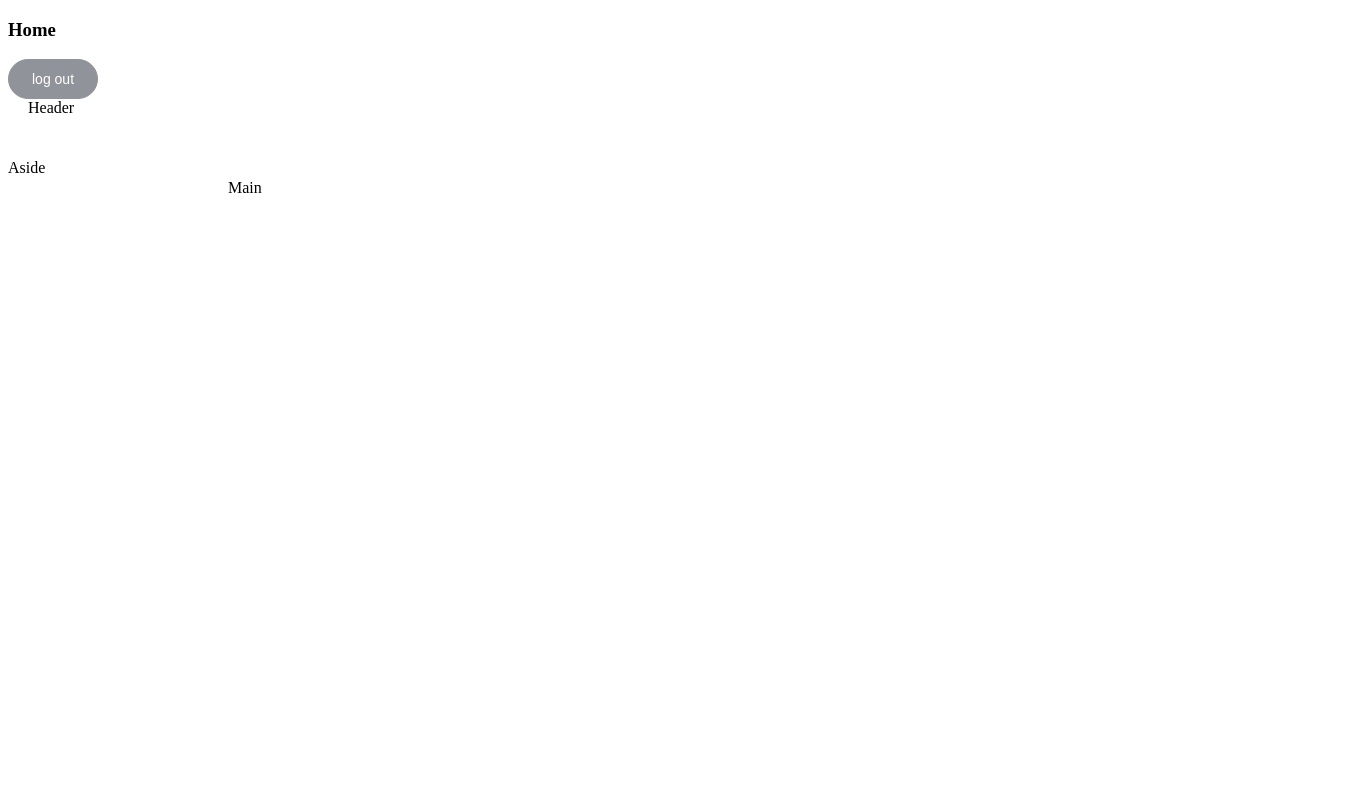
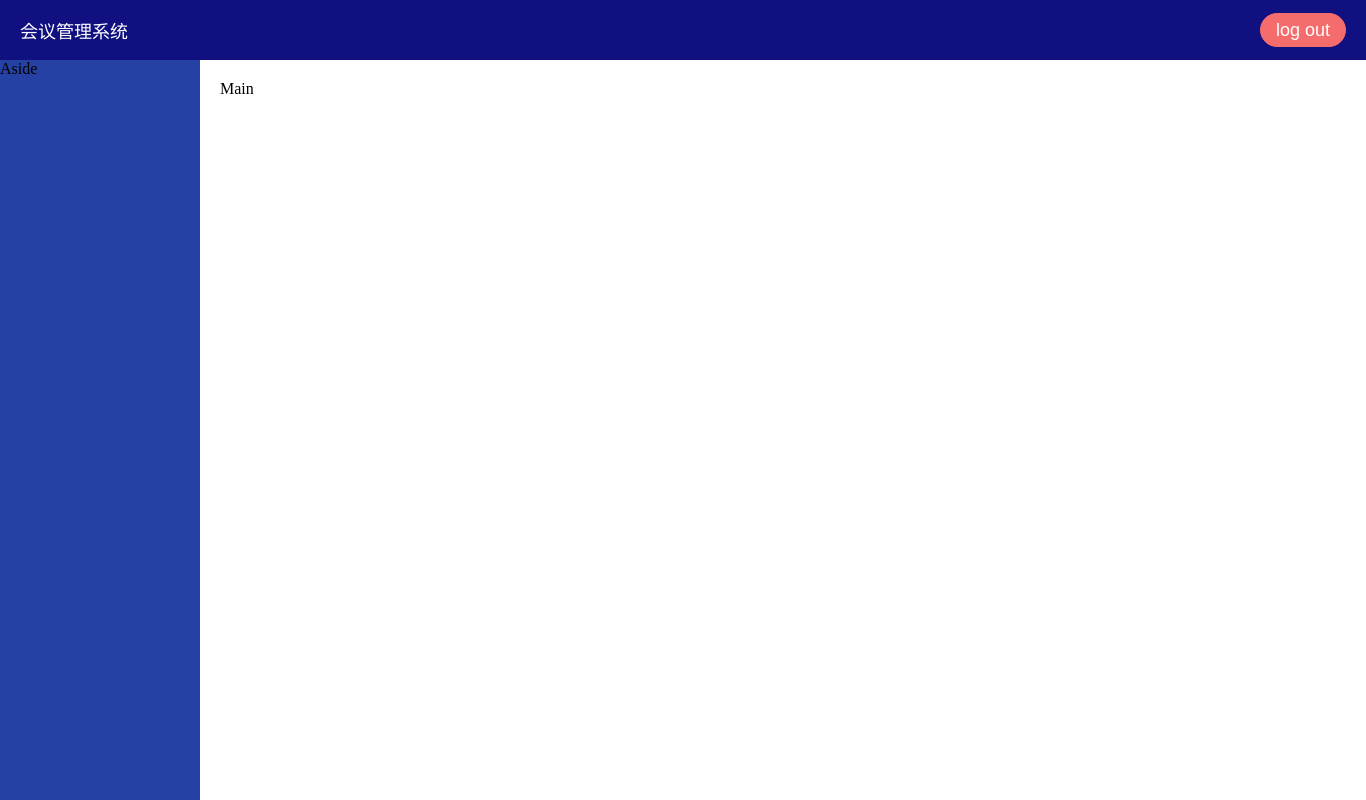
Before and after one commit to L-zz715/Conference_manage, a Vue app in the folder conference_management/: page /#/home in a window 1280 px wide. Shown: the whole page, 1366 px wide, since content can reach past the window. Built offline with nearby package versions, Linux system fonts and the light colour scheme.

Commit message:
add el-container

```diff
--- a/conference_management/src/main.js
+++ b/conference_management/src/main.js
@@ -4,6 +4,7 @@ import router from './router'
 import store from './store'
 
 import './plugins/element.js'
+import './assets/css/global.css'
 
 
 Vue.config.productionTip = false
--- a/conference_management/src/pages/Home.vue
+++ b/conference_management/src/pages/Home.vue
@@ -1,15 +1,16 @@
 <template>
-  <div>
-    <h3>Home</h3>
-    <el-button type="info" round @click="logout">log out</el-button>
+  <el-container>
+    <el-header>
+      <span>会议管理系统</span>
+      <el-button type="danger" size="mini" round @click="logout"
+        >log out</el-button
+      >
+    </el-header>
     <el-container>
-      <el-header>Header</el-header>
-      <el-container>
-        <el-aside width="200px">Aside</el-aside>
-        <el-main>Main</el-main>
-      </el-container>
+      <el-aside width="200px">Aside</el-aside>
+      <el-main>Main</el-main>
     </el-container>
-  </div>
+  </el-container>
 </template>
 
 <script>
@@ -27,4 +28,28 @@ export default {
 </script>
 
 <style>
+.el-container {
+  height: 100%;
+}
+
+.el-header {
+  background: rgb(16, 16, 129);
+  display: flex;
+  justify-content: space-between;
+  align-items: center;
+  padding-left: 0;
+}
+
+.el-header span {
+  font-size: 18px;
+  color: #fff;
+}
+
+.el-header .el-button {
+  float: right;
+}
+
+.el-aside {
+  background: #2441a3;
+}
 </style>
```
